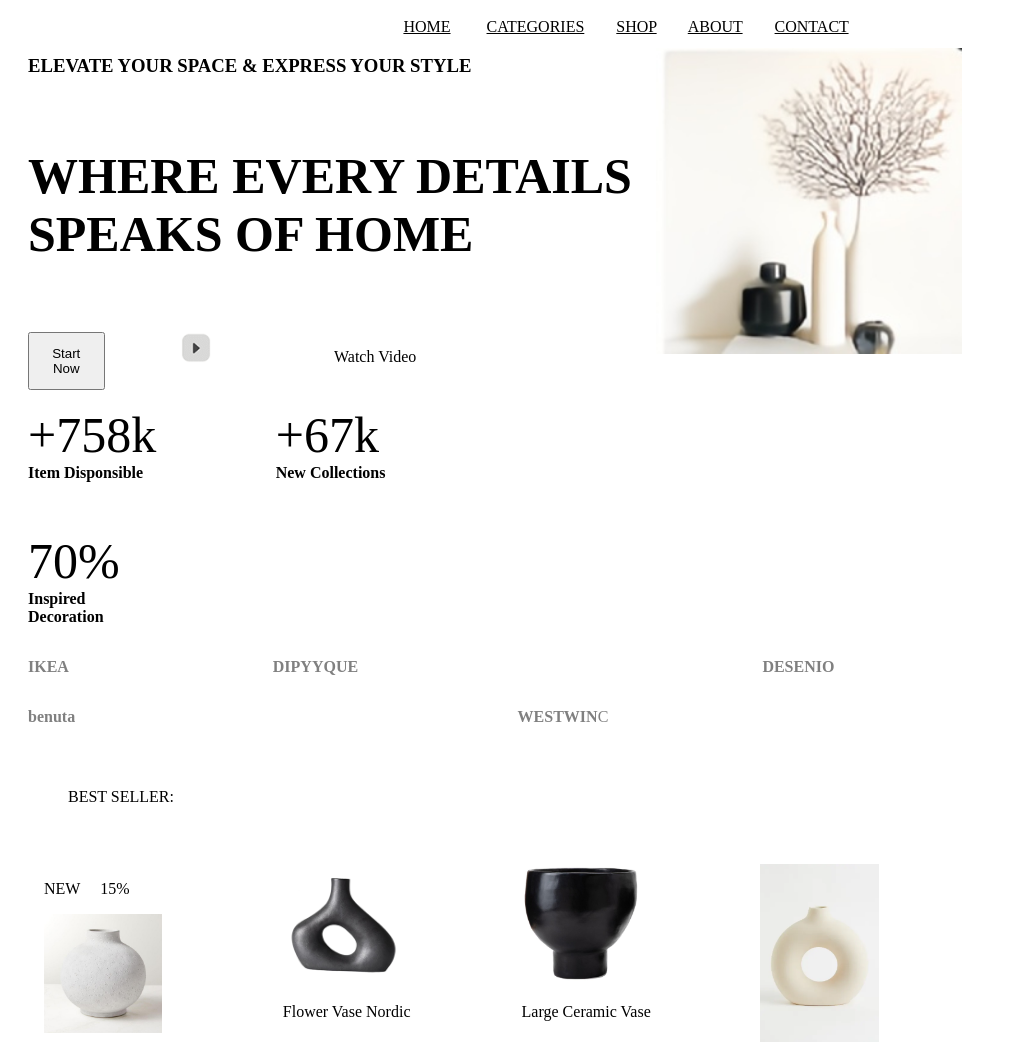
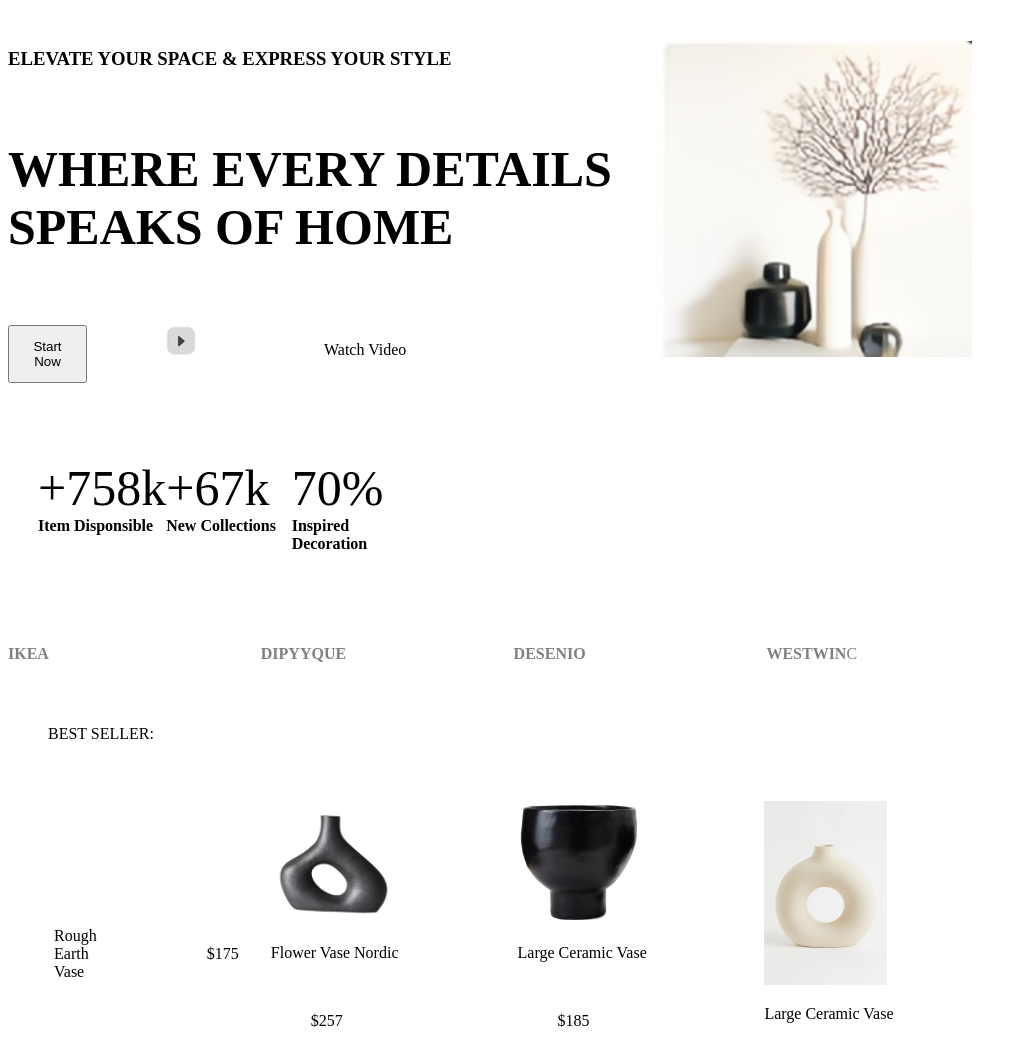
Before and after one commit to kimura-khamali/Home-Decor, a plain HTML site: page index.html in a window 1280 px wide. Shown: the top 1045 px of the page, without its empty margins (0-1027 px from the left). Drawn offline with Linux system fonts and the light colour scheme.

Commit message:
home Decor

```diff
--- a/index.html
+++ b/index.html
@@ -7,18 +7,31 @@
     <link rel="stylesheet" href="styles.css" />
   </head>
   <body>
-    <div class="wrapper">
+    <!-- <div class="wrapper">
       <nav class="navbar">
         <a href="#">HOME</a>
-        &nbsp;&nbsp;&nbsp;&nbsp;&nbsp;&nbsp;&nbsp;
+
         <a href="#">CATEGORIES</a>
-        &nbsp;&nbsp;&nbsp;&nbsp;&nbsp;&nbsp;
+
         <a href="#">SHOP</a>
-        &nbsp;&nbsp;&nbsp;&nbsp;&nbsp;&nbsp;
+
         <a href="#">ABOUT</a>
-        &nbsp;&nbsp;&nbsp;&nbsp;&nbsp;&nbsp;
+
         <a href="#">CONTACT</a>
-        &nbsp;&nbsp;&nbsp;&nbsp;&nbsp;&nbsp;
+      </nav> -->
+    <!-- <div class="wrapper"> -->
+    <nav class="navbar">
+      <div class="container">
+        <div class="empty"></div>
+        <!-- <div class="logo">My Logo</div> -->
+        <ul class="nav">
+          <li><a href="#">HOME</a></li>
+          <li><a href="#">CATEGORIES</a></li>
+          <li><a href="#">SHOP</a></li>
+          <li><a href="#">ABOUT</a></li>
+          <li><a href="#">CONTACT</a></li>
+        </ul>
+      </div>
     </nav>
 
     <div id="vl">
@@ -45,35 +58,38 @@
         <span style="font-size: 50px">+758k</span>
         <b> Item Disponsible </b>
       </p>
-        &nbsp;&nbsp;&nbsp;&nbsp;&nbsp;&nbsp;
+      <!-- &nbsp;&nbsp;&nbsp;&nbsp;&nbsp;&nbsp; -->
       <p>
         <span style="font-size: 50px"> +67k</span>
-          <b> New Collections </b> &nbsp;&nbsp;&nbsp;&nbsp;&nbsp;&nbsp;
+        <b> New Collections </b>
+        <!-- &nbsp;&nbsp;&nbsp;&nbsp;&nbsp;&nbsp; -->
       </p>
       <p>
         <span style="font-size: 50px">70%</span>
         <b> Inspired Decoration </b>
       </p>
-        &nbsp;&nbsp;&nbsp;&nbsp;&nbsp;&nbsp;
+      <!-- &nbsp;&nbsp;&nbsp;&nbsp;&nbsp;&nbsp; -->
     </div>
     <div class="lv">
-        <p ><b>IKEA</b></p>
+      <p><b>IKEA</b></p>
 
-        <p ><strong>DIPYYQUE</strong></p>
-        &nbsp;&nbsp;
-        <p ><strong>DESENIO</strong></p>
-        &nbsp;&nbsp;
-        <p ><strong>benuta</strong></p>
-        &nbsp;&nbsp;
-        <p ><strong>WESTWIN</strong>C</p>
-        &nbsp;&nbsp;
+      <p><strong>DIPYYQUE</strong></p>
+      <!-- &nbsp;&nbsp; -->
+      <p><strong>DESENIO</strong></p>
+      <!-- &nbsp;&nbsp; -->
+      <!-- <p><strong>benuta</strong></p>
+        &nbsp;&nbsp; -->
+      <p><strong>WESTWIN</strong>C</p>
+      <!-- &nbsp;&nbsp; -->
     </div>
     <p class="best">BEST SELLER:</p>
     <div class="one">
       <div class="card">
         <div class="container">
-            <p>NEW &nbsp;&nbsp;&nbsp; 15%</p>
+          <!-- <p>NEW  15%</p>
+            <br>
             <img src="./images/a rough-vase.jpeg" class="rough" />
+            <br> -->
           <p>Rough Earth Vase</p>
           <br />
           <ul>
@@ -103,10 +119,7 @@
       </div>
       <div class="card">
         <div class="container3">
-            <img
-              src="./images/large ceramic versel.webp"
-              class="ceramicversel"
-            />
+          <img src="./images/large ceramic versel.webp" class="ceramicversel" />
           <p>Large Ceramic Vase</p>
           &nbsp;&nbsp;&nbsp;
           <ul>
@@ -146,8 +159,8 @@
           <h1>STYLISH PIECES DECOR IDEAS</h1>
           <p>
             We tapped designers to find modern and stylish home<br />
-              decor ideas for living rooms,Bbedroom and <br />more that you can
-              do on a budget you have.
+            decor ideas for living rooms,Bbedroom and <br />more that you can do
+            on a budget you have.
           </p>
           <button>Shop Now</button>
         </div>
@@ -207,10 +220,10 @@
           <div>
             <p class="p">
               "The pieces have added a distinctive look and special
-                <br />atmosphere to the living room. it makes you feel like
-                you<br />
+              <br />atmosphere to the living room. it makes you feel like you<br />
               have changed the appearance of the entire house."
             </p>
+            <span>(3)</span> &nbsp;&nbsp;&nbsp;&nbsp;&nbsp;&nbsp; U+02192;
           </div>
         </div>
       </div>
@@ -267,6 +280,6 @@
         </div>
       </footer>
     </div>
-    </div>
+    <!-- </div> -->
   </body>
 </html>
--- a/styles.css
+++ b/styles.css
@@ -1,16 +1,68 @@
+.container {
+  display: grid;
+  grid-template-columns: 1fr 1fr 1fr;
+  height: 100%;
+  align-items: center;
+  max-width: 1100px;
+  margin: 0 auto;
+  padding: 0 30px;
+}
+
+/*.navbar {
+   /* background-color:;  */
+/* color: Black; */
+/* height: 60px;
+}*/
+
+.navbar ul {
+  list-style-type: none;
+  padding: 0;
+  margin: 0;
+  display: flex;
+}
+
+.navbar li {
+  margin-left: 20px;
+}
+
+.navbar a {
+  color: white;
+  text-decoration: none;
+  text-decoration-color: blue;
+  font-family: Arial, Helvetica, sans-serif;
+  font-size: 18px;
+  font-weight: bold;
+}
+
+/* .logo {
+  font-family: Arial, Helvetica, sans-serif;
+  font-size: x-large;
+  font-weight: bolder;
+  margin: 0 auto;
+} */
+
+/* span {
+  margin: 0 auto;
+  padding: 0 auto;
+} */
+
 body {
   background-color: white;
+  justify-content: center;
+  align-items: center;
 }
-.navbar {
+/* .navbar {
   text-align: center;
+  justify-content: center ;
+
 }
 
 a {
   color: black;
-}
+} */
 
-.wrapper {
-  margin-right: auto;
+/*.wrapper {
+   margin-right: auto;
   margin-left: auto;
   max-width: 1260px;
   padding-top: 10px;
@@ -18,7 +70,7 @@ a {
   padding-left: 20px;
   padding-bottom: 10px;
   background-color: white;
-}
+} */
 
 .start {
   display: grid;
@@ -44,6 +96,8 @@ button {
   grid-template-rows: table-row;
   grid-template-columns: repeat(3, 1fr);
   width: 30%;
+  margin: 30px 15px;
+  padding: 30px 15px;
 }
 
 .img {
@@ -61,11 +115,15 @@ button {
   grid-template-rows: table-row;
   grid-template-columns: repeat(5, 1fr);
   color: gray;
+  margin: 0 auto;
+  padding: 0 auto;
 }
 
 .rough {
-  width: 50%;
+  width: 200%;
   height: auto;
+  /* margin: 0 auto;
+ /* padding: 0 auto; */
 }
 
 .nordic {
@@ -95,8 +153,6 @@ button {
   padding: 12px 16px;
 }
 
-
-
 #details {
   display: grid;
   grid-template-rows: auto;
@@ -109,7 +165,6 @@ button {
   grid-template-columns: repeat(1, 1fr);
   gap: 2px;
   padding: 12px 16px;
-
 }
 
 .restyle {
@@ -128,7 +183,7 @@ button {
   display: grid;
   grid-template-rows: table-row;
   grid-template-columns: repeat(3, 1fr);
-  padding: 12px 16px;
+  padding: 30px 23px;
   height: 50opx;
   width: 30%;
 }
@@ -140,7 +195,6 @@ button {
   width: 100%;
   padding: 12px 16px;
 }
-
 
 #h1 {
   gap: 2px;
@@ -167,16 +221,14 @@ button {
   height: auto;
   float: right;
   margin-top: -50%;
-
 }
 
 .p {
-    float: right;
-    margin-top: -20%;
+  float: right;
+  margin-top: -20%;
 }
 
 h4 {
-
   float: right;
   margin-top: -30%;
   margin-left: 30%;
@@ -199,3 +251,7 @@ li {
 .video {
   width: 30px;
 }
+
+@media screen (min-width:460px) and (max-width: 990px){
+
+}
```
Lines whose indentation alone changed are shown as unchanged.
